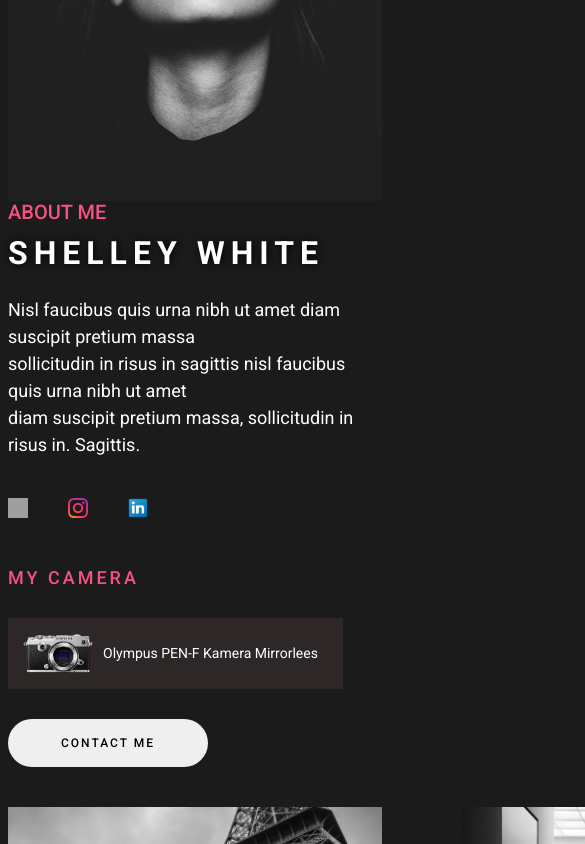
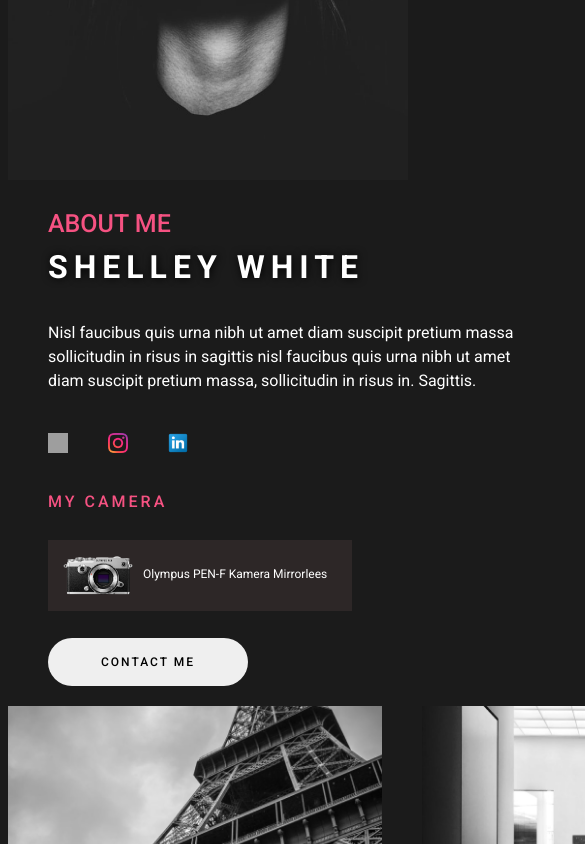
Before and after one commit to NadiasCodes/Figma-Design-Into-Code---Photograpgy-Portfolio, a React (Vite) app: page / in a window 390 px wide. Shown: the part 1156-2000 px from the top of the page, 585 px wide, since content can reach past the window. Built offline with nearby package versions, Linux system fonts and the light colour scheme; grey boxes are pictures that could not be loaded.

Commit message:
Fixed an issue where the about me section couldnt align properly.
Now I am facing another issue with my gallery

```diff
--- a/src/Components/About/About.css
+++ b/src/Components/About/About.css
@@ -4,10 +4,12 @@
   color: #ffffff;
 }
 
+
 .about-box h4 {
   color: #f65282;
   margin-bottom: 30px;
   font-size: 25px;
+
 }
 
 .about-box h1 {
@@ -23,7 +25,7 @@
 }
 
 .about-picture {
-  margin-left: 100px;
+
 }
 
 .social-box {
@@ -61,5 +63,4 @@
 .display-images {
   margin-top: 20px;
   margin: 40px;
-  aspect-ratio: auto;
 }
--- a/src/Components/About/About.jsx
+++ b/src/Components/About/About.jsx
@@ -16,7 +16,7 @@ const About = () => {
       <Container className="container-box">
         <Row>
           <Col xs={12} md={6} xl={7}>
-            <img src={AboutPicture} alt="The photographer" className="about-picture" />
+            <img src={AboutPicture} alt="The photographer" className="about-picture " />
           </Col>
           <Col xs={12} md={6} xl={5}>
             <div className="about-box">
--- a/src/index.css
+++ b/src/index.css
@@ -73,7 +73,6 @@ h4 {
 /* Make images easier to work with */
 img,
 picture {
-  max-width: 100%;
   height: auto;
   display: block;
 }
@@ -165,18 +164,51 @@ body {
     width: 200px;
     font-size: 13px;
   }
+  .about-picture {
+    width: 500px;
+  }
+  .about-box h4 {
+    color: #f65282;
+    margin-bottom: 20px;
+    font-size: 15px;
+  }
+
+  .about-box h1 {
+    font-size: 35px;
+  }
+  .about-box p {
+    font-size: 16px;
+    margin-top: 25px;
+  }
+  .display-images {
+    margin-top: 20px;
+    margin: 20px;
+
+  }
 }
 
 @media (max-width: 1024px) {
   .container-box {
     max-width: 768px;
   }
+
   .hero-text h1 {
     font-size: 60px;
   }
   .hero-text h2 {
     font-size: 40px;
   }
+  .about-box,
+  .social-box,
+  .camera-header,
+  .camera-box,
+  .default-btn {
+    margin-left: 40px;
+  }
+  .social-icon {
+    margin-bottom: 40px;
+  }
+
   .about-box h4 {
     font-size: 20px;
     margin-bottom: 13px;
@@ -185,22 +217,32 @@ body {
     font-size: 32px;
   }
   .about-box p {
-    font-size: 18px;
+    font-size: 14px;
+    text-wrap: nowrap;
     margin-top: 25px;
   }
   .camera-header {
-    font-size: 18px;
+    font-size: 16px;
   }
   .camera-box {
     padding: 15px;
     margin-top: 30px;
-    margin-bottom: 10px;
+    margin-bottom: 7px;
     display: inline-flex;
   }
   span {
-    font-size: 14px;
+    font-size: 12px;
   }
-
+  .about-picture {
+    width: 400px;
+  }
+  .default-btn {
+    margin-top: 20px;
+    border-radius: 50px;
+    padding: 13px 13px;
+    width: 180px;
+    font-size: 11px;
+  }
 }
 @media (max-width: 768px) {
   .container-box {
@@ -214,6 +256,17 @@ body {
   }
   .hero-btn {
     margin-top: 40px;
+  }
+  .about {
+    padding: 45px 0 80px 0;
+  }
+  .about-box h4 {
+    margin-top: 30px;
+    font-size: 25px;
+  }
+  .about-box p {
+    font-size: 16px;
+    margin-top: 35px;
   }
 }
 
```
